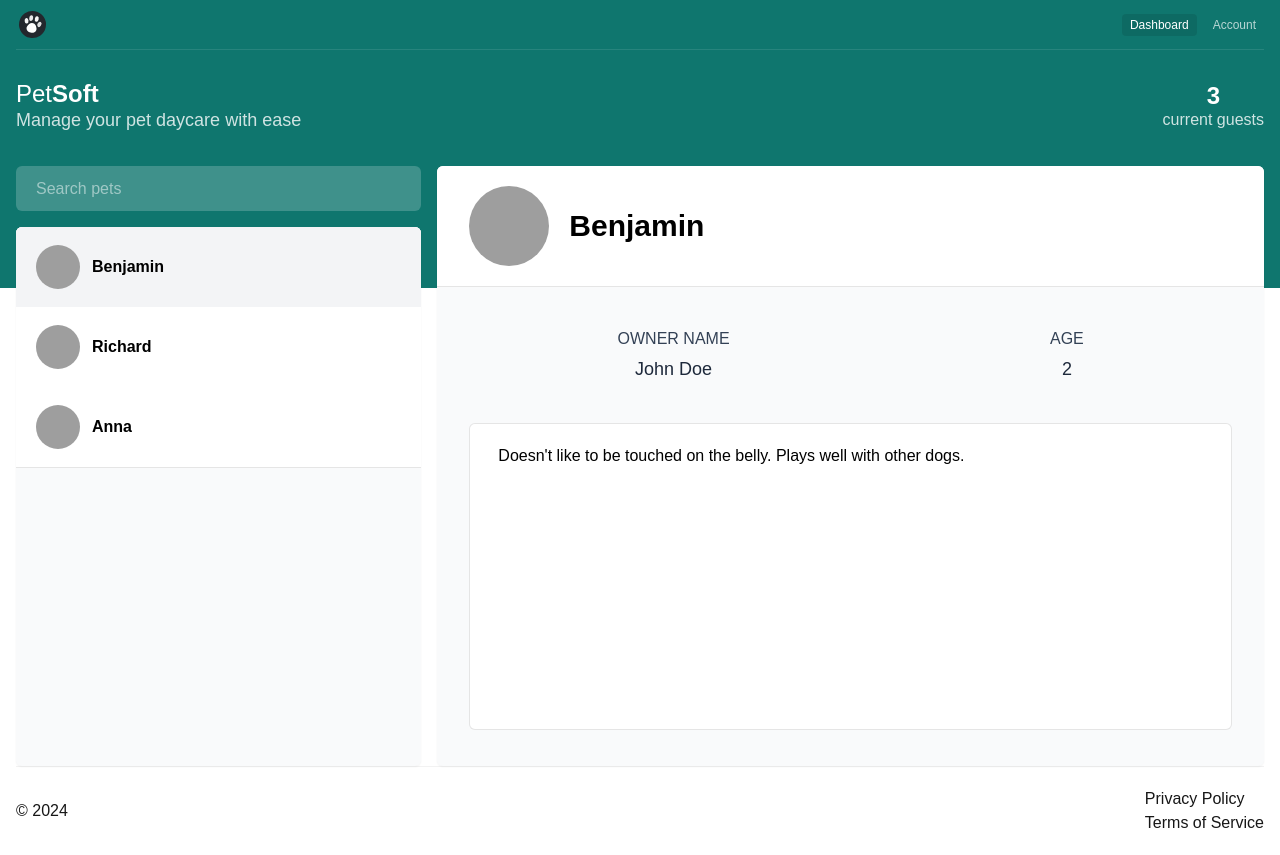
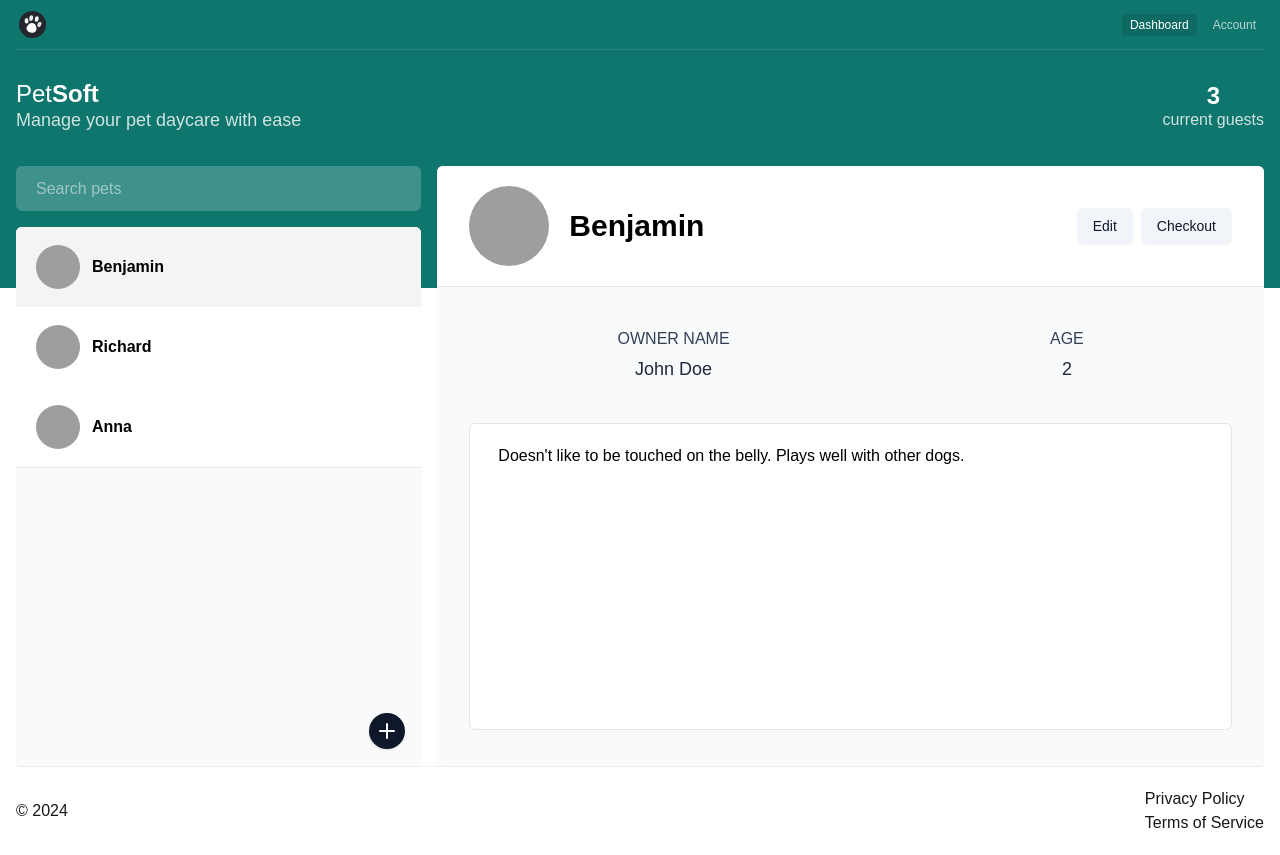
Before and after one commit to itays/petsoft, a Next.js app: page /app/dashboard in a window 1280 px wide. Both pictures are taken after a click on the button "Benjamin". Built offline with nearby package versions, Linux system fonts and the light colour scheme; grey boxes are pictures that could not be loaded.

Commit message:
checkout pet

```diff
--- a/app/(app)/app/dashboard/page.tsx
+++ b/app/(app)/app/dashboard/page.tsx
@@ -4,7 +4,8 @@ import PetDetails from "@/app/components/PetDetails";
 import PetList from "@/app/components/PetList";
 import SearchForm from "@/app/components/SearchForm";
 import Stats from "@/app/components/Stats";
-
+import { Button } from "@/components/ui/button";
+import { PlusIcon } from "lucide-react";
 export default async function Dashboard() {
   return (
     <main>
@@ -16,9 +17,14 @@ export default async function Dashboard() {
         <div className="md:row-start-1 md:row-span-1 md:col-start-1 md:col-span-1">
           <SearchForm />
         </div>
-        <div className="md:row-start-2 md:row-span-full md:col-span-1 md:col-start-1">
+        <div className="relative md:row-start-2 md:row-span-full md:col-span-1 md:col-start-1">
           <ContentBlock>
             <PetList />
+            <span className="absolute bottom-4 right-4">
+              <Button size="icon" className="rounded-full">
+                <PlusIcon />
+              </Button>
+            </span>
           </ContentBlock>
         </div>
         <div className="md:row-start-1 md:row-span-full md:col-span-full md:col-start-2">
--- a/app/(app)/app/stores/PetsProvider.tsx
+++ b/app/(app)/app/stores/PetsProvider.tsx
@@ -38,3 +38,5 @@ export const useSelectedPetSelector = () =>
   usePetStore((state) => state.selectedPet);
 export const useSetSelectedPetSelector = () =>
   usePetStore((state) => state.setSelectedPet);
+export const useHandleCheckoutSelector = () =>
+  usePetStore((state) => state.handleCheckout);
--- a/app/(app)/app/stores/petStore.ts
+++ b/app/(app)/app/stores/petStore.ts
@@ -10,6 +10,7 @@ export type PetState = {
 export type PetActions = {
   setPets: (pets: Pet[]) => void;
   setSelectedPet: (pet: Pet) => void;
+  handleCheckout: (id: string) => void;
 };
 
 export type PetStore = PetState & PetActions;
@@ -27,6 +28,17 @@ export const createPetStore = (initState: PetState = defaultPetState) => {
         setPets: (pets: Pet[]) => set({ pets }, false, "setPets"),
         setSelectedPet: (pet: Pet) =>
           set({ selectedPet: pet }, false, "setSelectedPet"),
+        handleCheckout(id) {
+          set(
+            (state) => ({
+              ...state,
+              pets: state.pets.filter((pet) => pet.id !== id),
+              selectedPet: null,
+            }),
+            false,
+            "handleCheckout"
+          );
+        },
       }),
       { name: "petStore" }
     )
--- a/app/components/PetDetails.tsx
+++ b/app/components/PetDetails.tsx
@@ -1,8 +1,12 @@
 "use client";
 
 import Image from "next/image";
-import { useSelectedPetSelector } from "../(app)/app/stores/PetsProvider";
+import {
+  useHandleCheckoutSelector,
+  useSelectedPetSelector,
+} from "../(app)/app/stores/PetsProvider";
 import { Pet } from "@/lib/types";
+import { Button } from "@/components/ui/button";
 
 export default function PetDetails() {
   const selectedPet = useSelectedPetSelector();
@@ -26,6 +30,7 @@ export default function PetDetails() {
 }
 
 function TopBar({ pet }: { pet: Pet }) {
+  const handleCheckout = useHandleCheckoutSelector();
   return (
     <div className="flex items-center bg-white px-8 py-5 border-b border-black/10">
       <Image
@@ -38,6 +43,13 @@ function TopBar({ pet }: { pet: Pet }) {
       <h2 className="text-3xl font-semibold leading-7 ml-5 text-black">
         {pet.name}
       </h2>
+
+      <div className="ml-auto flex gap-2">
+        <Button variant={"secondary"}>Edit</Button>
+        <Button variant={"secondary"} onClick={() => handleCheckout(pet.id)}>
+          Checkout
+        </Button>
+      </div>
     </div>
   );
 }
```
